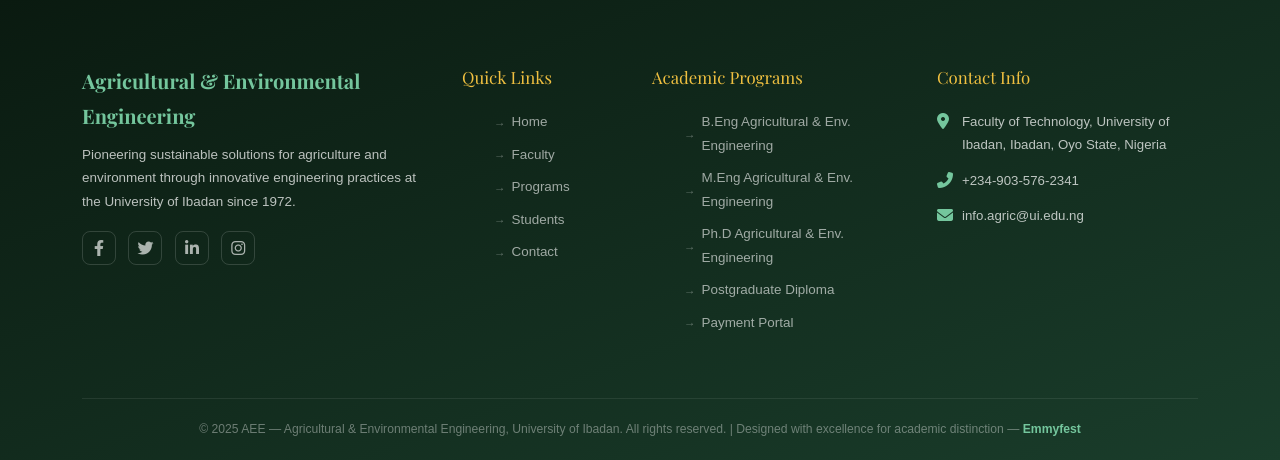
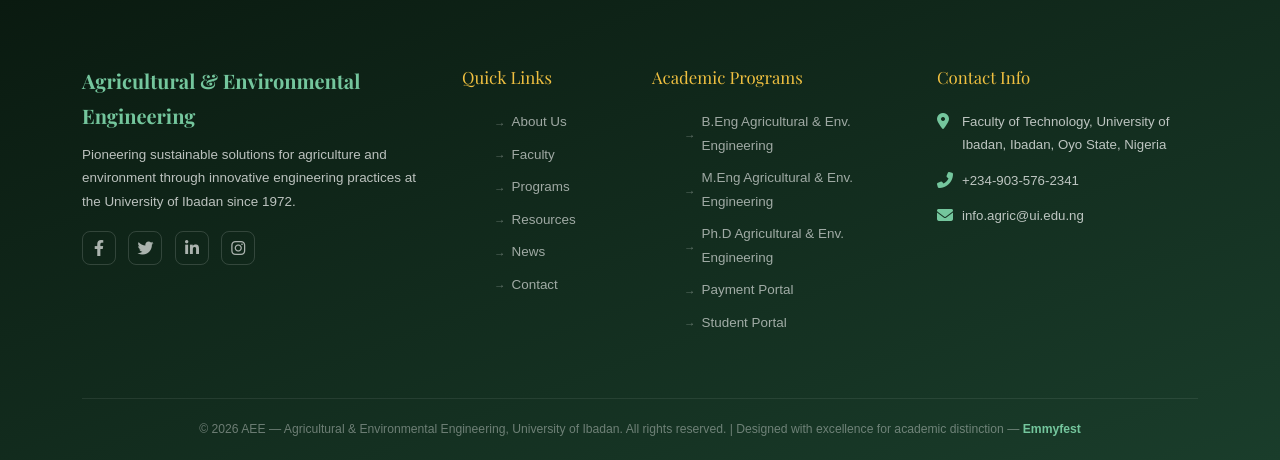
Before and after one commit to Emmyfest/AEE, a Flask app: page /academic_program in a window 1280 px wide. Shown: the part 5545-6005 px from the top of the page. Run offline with Flask 3, Linux system fonts and the light colour scheme; some libraries are stand-ins or nearby versions.

Commit message:
Update academic_program.html

```diff
--- a/templates/academic_program.html
+++ b/templates/academic_program.html
@@ -1046,9 +1046,9 @@
     </div>
 </section>
 
-<!-- ═══════════════════════════════════════════════
-     FOOTER — matches index.html exactly
-═══════════════════════════════════════════════ -->
+    <!-- ======================================================
+         FOOTER — enhanced
+    ====================================================== -->
     <footer>
         <div class="container">
             <div class="row g-4">
@@ -1065,21 +1065,22 @@
                 <div class="col-lg-2 col-md-6">
                     <div class="foot-hd">Quick Links</div>
                     <ul class="foot-links">
-                    <li><a href="{{ url_for('index') }}">Home</a></li>
-                    <li><a href="{{ url_for('staff') }}">Faculty</a></li>
-                    <li><a href="{{ url_for('academic_program') }}">Programs</a></li>
-                    <li><a href="{{ url_for('students') }}">Students</a></li>
-                    <li><a href="{{ url_for('index') }}#contact">Contact</a></li>
+                        <li><a href="#about">About Us</a></li>
+                        <li><a href="{{url_for('staff')}}">Faculty</a></li>
+                        <li><a href="#programs">Programs</a></li>
+                        <li><a href="#resources">Resources</a></li>
+                        <li><a href="{{url_for('news')}}">News</a></li>
+                        <li><a href="#contact">Contact</a></li>
                     </ul>
                 </div>
                 <div class="col-lg-3 col-md-6">
                     <div class="foot-hd">Academic Programs</div>
                     <ul class="foot-links">
-                    <li><a href="#">B.Eng Agricultural &amp; Env. Engineering</a></li>
-                    <li><a href="#">M.Eng Agricultural &amp; Env. Engineering</a></li>
-                    <li><a href="#">Ph.D Agricultural &amp; Env. Engineering</a></li>
-                    <li><a href="#">Postgraduate Diploma</a></li>
-                    <li><a href="{{ url_for('payment') }}">Payment Portal</a></li>
+                        <li><a href="{{url_for('academic_program')}}">B.Eng Agricultural &amp; Env. Engineering</a></li>
+                        <li><a href="{{url_for('academic_program')}}">M.Eng Agricultural &amp; Env. Engineering</a></li>
+                        <li><a href="{{url_for('academic_program')}}">Ph.D Agricultural &amp; Env. Engineering</a></li>
+                        <li><a href="{{url_for('payment')}}">Payment Portal</a></li>
+                        <li><a href="{{url_for('students')}}">Student Portal</a></li>
                     </ul>
                 </div>
                 <div class="col-lg-3 col-md-6">
@@ -1090,7 +1091,9 @@
                 </div>
             </div>
             <div class="foot-bottom">
-            <p>&copy; 2025 AEE — Agricultural &amp; Environmental Engineering, University of Ibadan. All rights reserved. | Designed with excellence for academic distinction — <strong style="color:var(--green-light);">Emmyfest</strong></p>
+                <p>&copy; 2026 AEE — Agricultural &amp; Environmental Engineering, University of Ibadan.
+                All rights reserved. | Designed with excellence for academic distinction —
+                <strong style="color:var(--green-light);">Emmyfest</strong></p>
             </div>
         </div>
     </footer>
```
Lines whose indentation alone changed are shown as unchanged.
